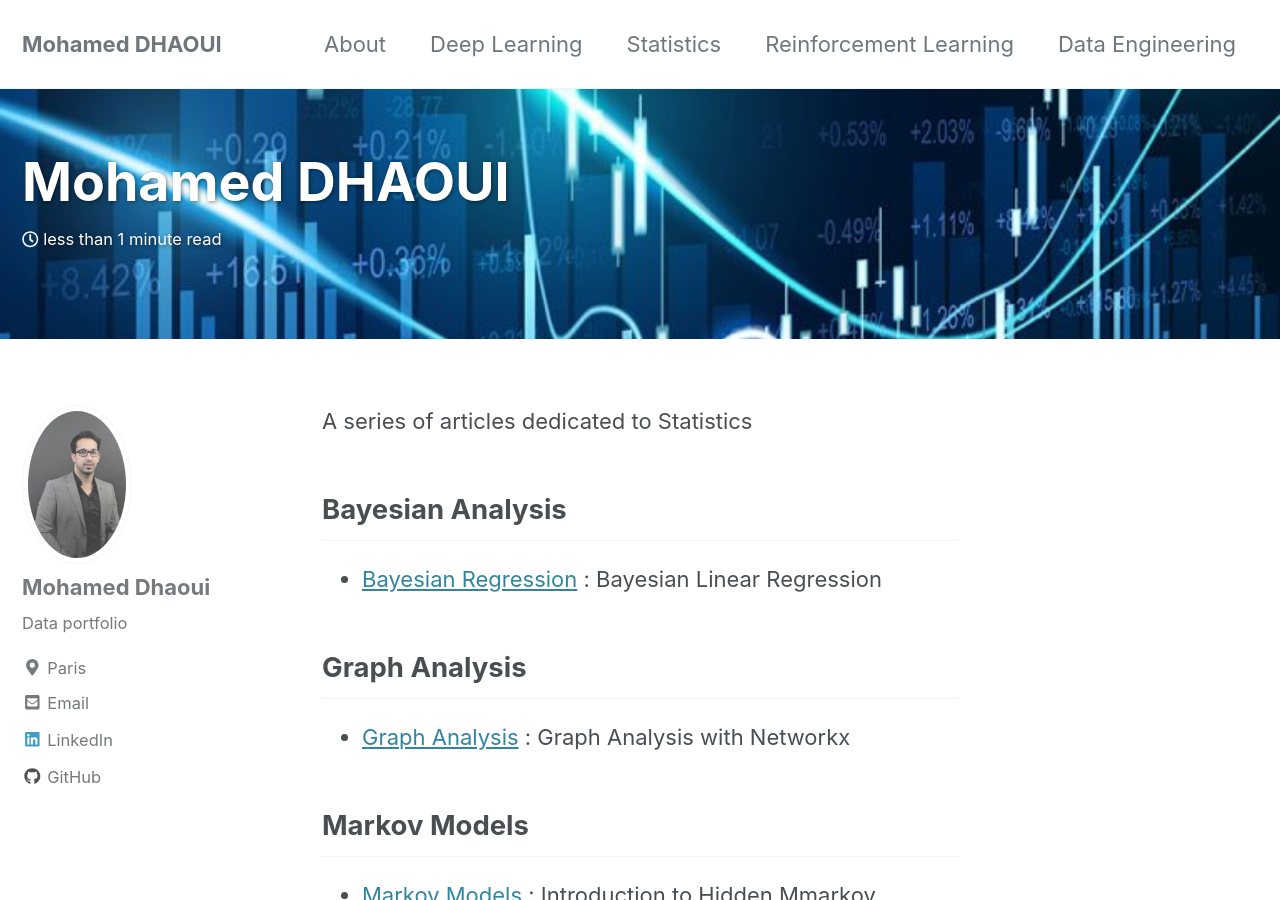
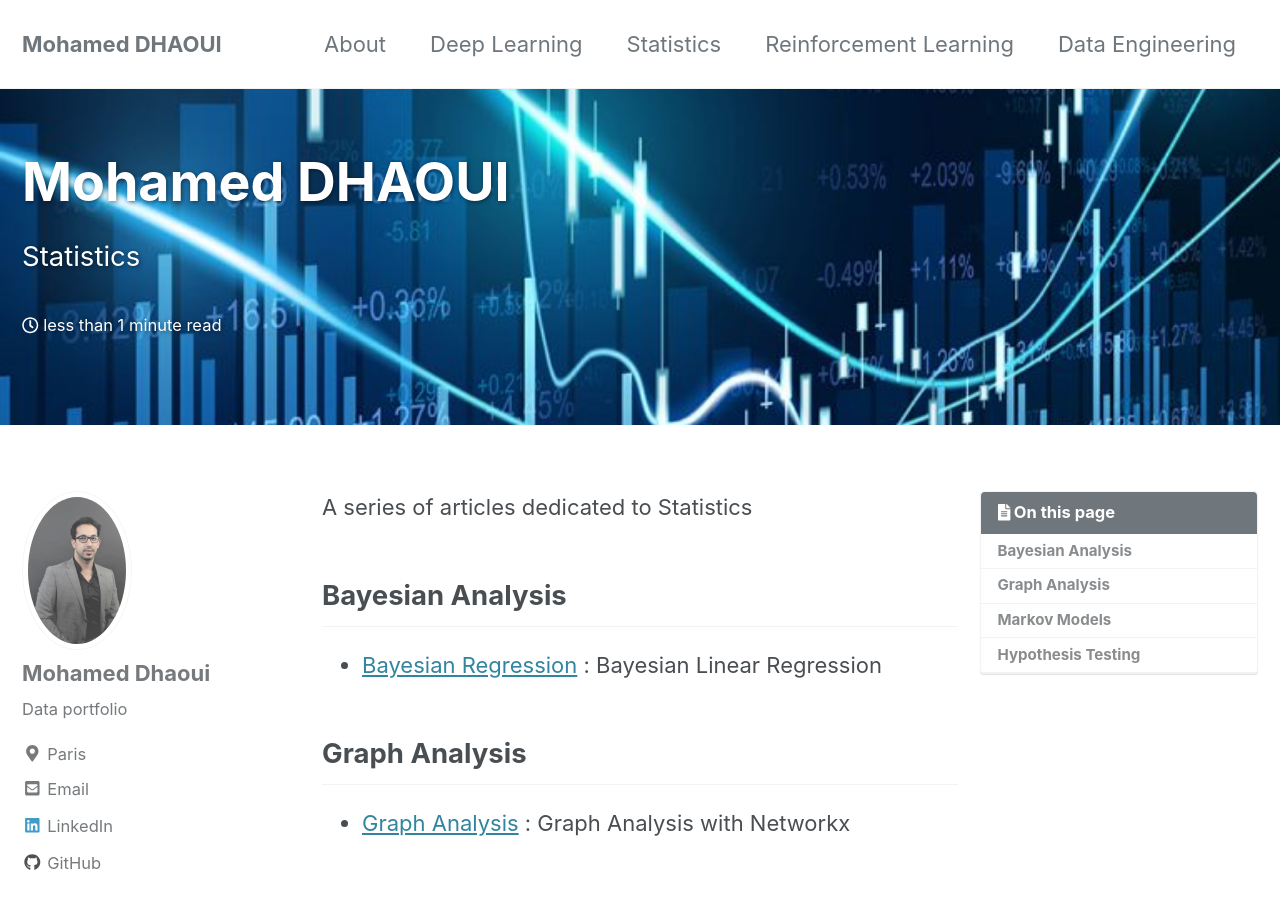
Before and after one commit to mohameddhaoui/mohameddhaoui.github.io, a Jekyll site: the page built from _pages/st.md, in a window 1280 px wide and 900 px high. Built offline with Jekyll 4.4.1, drawn with Linux system fonts in a browser that asks for light colours; cached includes are drawn as plain includes.

Commit message:
Update st.md

```diff
--- a/_pages/st.md
+++ b/_pages/st.md
@@ -2,6 +2,10 @@
 layout: single
 permalink: /st/
 author_profile: true
+excerpt: " Statistics"
+comments : true
+toc: true
+toc_sticky: true
 header:
  overlay_image: "/images/stat.jpg"
 
```
